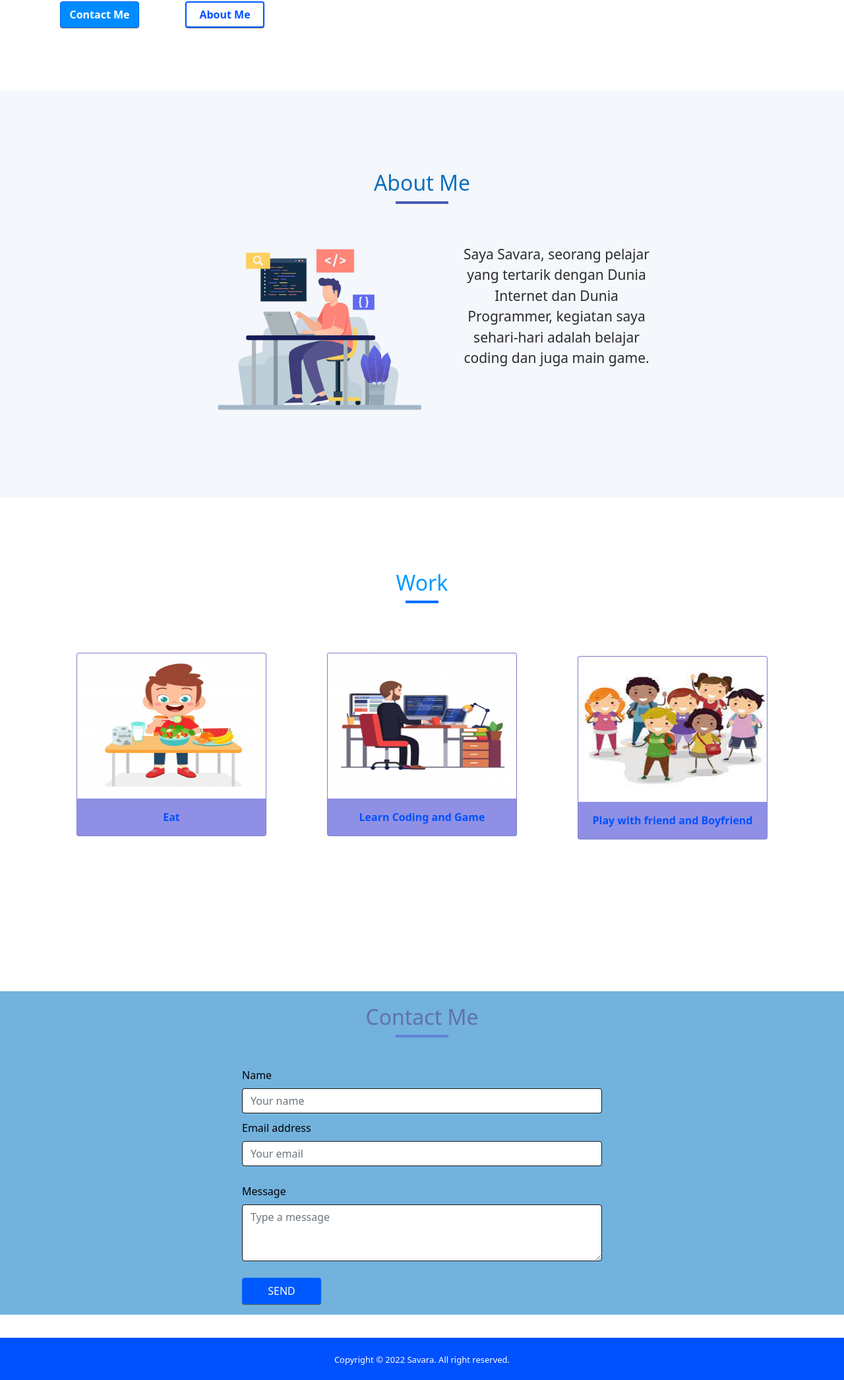
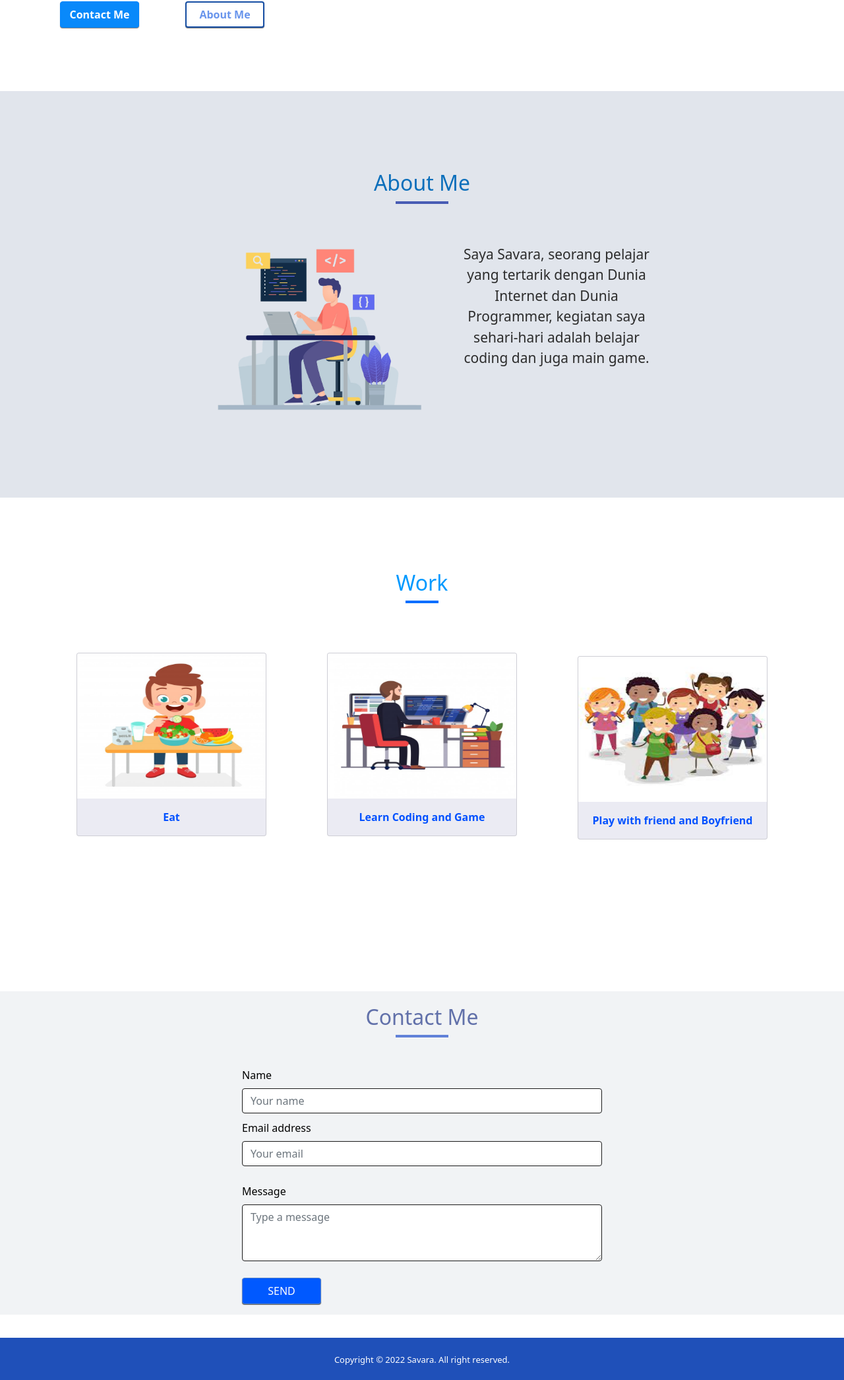
Before and after one commit to Anitasavaraa/anitasavaraa.github.io, a plain HTML site: page index.html in a window 1280 px wide. Shown: the part 546-2637 px from the top of the page at 66% size. Drawn offline with nearby package versions, Linux system fonts and the light colour scheme; a web font is replaced by a local one.

Commit message:
Update i-style.css

```diff
--- a/css/i-style.css
+++ b/css/i-style.css
@@ -19,7 +19,7 @@
 }
 
 .navx:hover {
-  color: #2c5488;
+  color: #0c0d0f;
 }
 .work-j {
   margin-top: 45px;
@@ -41,7 +41,7 @@
   padding-left: 5px;
 }
 .savara {
-  color: rgba(16, 119, 236, 0.87);
+  color: rgba(24, 26, 27, 0.87);
   font-size: 8vmin;
   font-family: Poppins;
 }
@@ -67,7 +67,7 @@
 }
 
 h2 {
-  color: hsl(207, 100%, 51%);
+  color: hsl(241, 58%, 45%);
 }
 .kccb {
   padding-top: 20px;
@@ -79,7 +79,7 @@ h2 {
   margin-top: 0px;
   padding-top: 0px;
   padding-bottom: 115px;
-  background-color: #f4f7fc;
+  background-color: #e1e5ec;
 }
 .about {
   padding-right: 40px;
@@ -88,17 +88,17 @@ h2 {
 }
 #hobby {
   padding-top: 20px;
-  background-color: #6183cc;
+  background-color: #ccd2e0;
 }
 #contact {
   padding-top: 20px;
-  background-color: #72b2dd;
+  background-color: #f1f3f5;
   padding-left: 20px;
   padding-right: 20px;
 }
 .contact-contact {
-  border: solid 1px rgb(0, 102, 255);
-  background-color: rgb(0, 140, 255);
+  border: solid 1px rgb(0, 132, 255);
+  background-color: rgb(9, 137, 250);
   border-radius: 4px;
   margin-left: 9px;
   margin-top: 10px;
@@ -108,12 +108,12 @@ h2 {
   box-shadow: 0px 1px 1px 0px rgb(119, 119, 119);
 }
 .about-about {
-  border: solid 2px rgb(0, 89, 255);
+  border: solid 2px rgb(22, 78, 163);
   background-color: rgb(255, 255, 255);
   border-radius: 4px;
   margin-top: 10px;
   margin-left: 9px;
-  color: rgb(0, 81, 255);
+  color: rgb(105, 149, 236);
   height: 40px;
   width: 120px;
   box-shadow: 0px 1px 1px 0px rgb(119, 119, 119);
@@ -122,7 +122,7 @@ h2 {
   background-color: rgb(35, 86, 255);
 }
 .about-about:hover {
-  background-color: rgb(255, 220, 244);
+  background-color: rgb(105, 160, 226);
 }
 .lbl {
   margin-top: 10px;
@@ -146,7 +146,7 @@ h2 {
 }
 footer {
   margin-top: 35px;
-  background-color: rgb(0, 81, 255);
+  background-color: rgb(31, 80, 185);
 }
 .ftr:hover {
   color: white;
@@ -164,7 +164,7 @@ footer {
   color: #ffffff;
   height: 40px;
   width: 120px;
-  border: solid 1px rgb(0, 102, 255);
+  border: solid 1px rgb(88, 131, 201);
   border-radius: 4px;
   box-shadow: 0px 1px 1px 0px rgb(77, 77, 77);
 }
@@ -172,10 +172,10 @@ footer {
   background-color: rgb(145, 181, 228);
 }
 .card {
-  background-color: rgb(143, 144, 229);
+  background-color: rgb(235, 235, 243);
 }
 .card:hover {
-  background-color: rgb(164, 211, 255);
+  background-color: rgb(137, 198, 252);
 }
 .pgc {
   font-family: Patua One;
```
